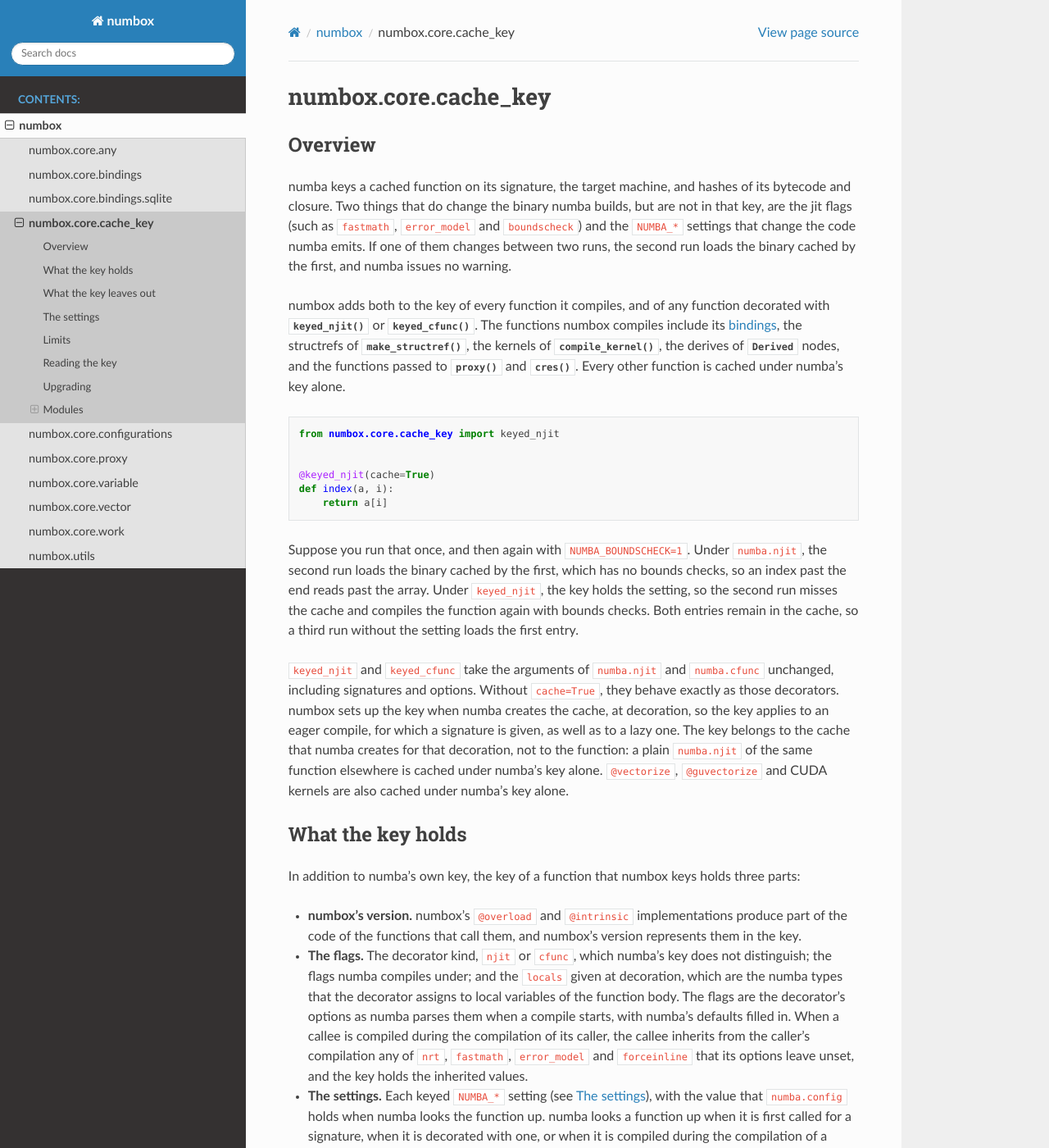
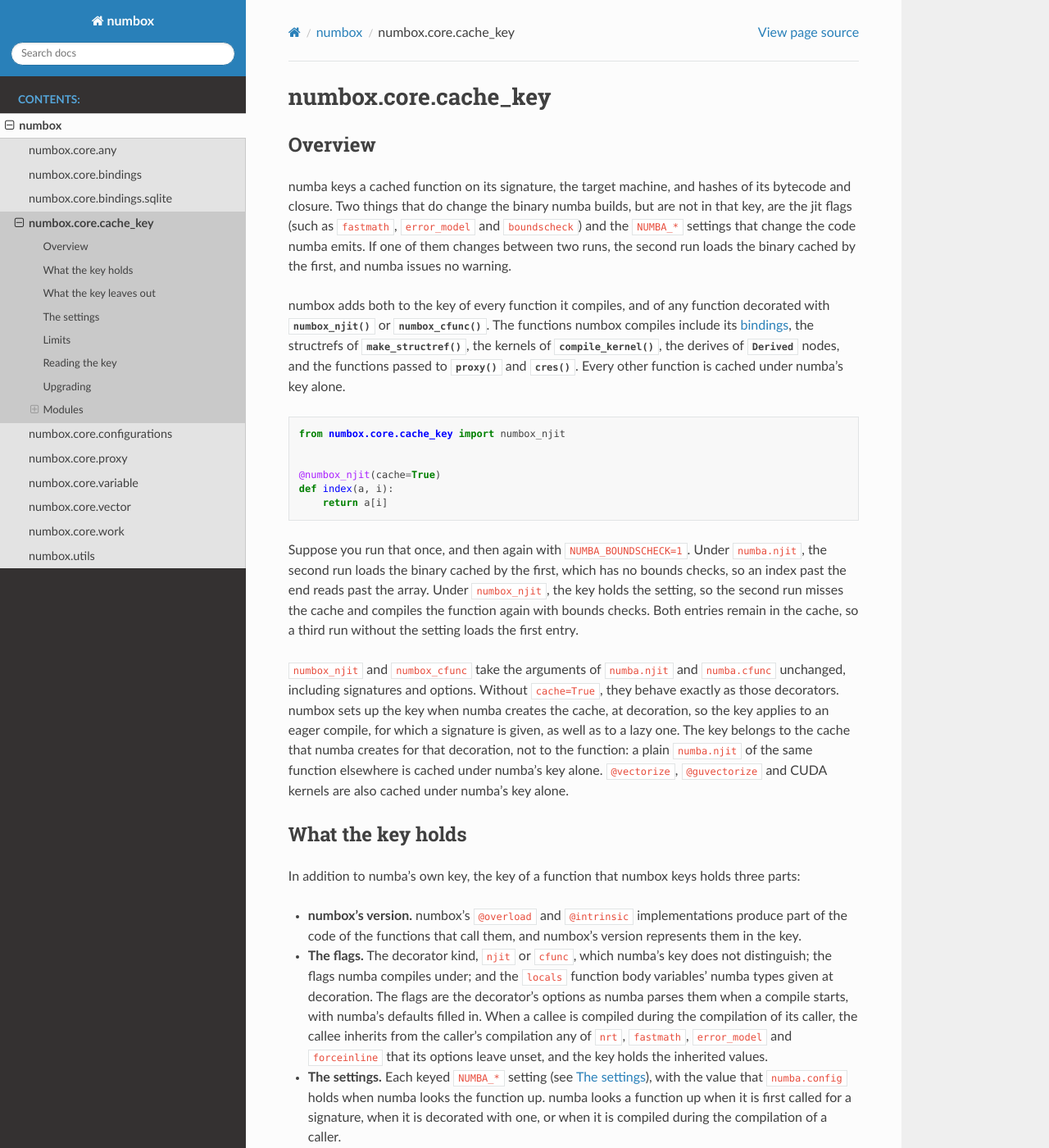
Before and after one commit to Goykhman/numbox, a Sphinx documentation site: the page built from docs/numbox.core.cache_key.rst, in a window 1280 px wide and 1400 px high. Shown: the whole window at 82% size. Built offline with Sphinx 7.4.7 and the Read the Docs theme 3.1.0, drawn with Linux system fonts in a browser that asks for light colours; some of the changed text lies outside the part shown.

Commit message:
Rename keyed_njit and keyed_cfunc to numbox_njit and numbox_cfunc
numba's njit keys its cache too, on fewer parts, so the old names did not
say what sets these decorators apart. The flags item of the docs page now
describes the locals as the function body variables' numba types given at
decoration.

```diff
--- a/docs/numbox.core.cache_key.rst
+++ b/docs/numbox.core.cache_key.rst
@@ -10,7 +10,7 @@
 changes between two runs, the second run loads the binary cached by the first, and numba issues no warning.
 
 numbox adds both to the key of every function it compiles, and of any function decorated with
-:func:`~numbox.core.cache_key.keyed_njit` or :func:`~numbox.core.cache_key.keyed_cfunc`. The functions numbox
+:func:`~numbox.core.cache_key.numbox_njit` or :func:`~numbox.core.cache_key.numbox_cfunc`. The functions numbox
 compiles include its :doc:`bindings <numbox.core.bindings>`, the structrefs of
 :func:`~numbox.utils.highlevel.make_structref`, the kernels of
 :func:`~numbox.core.variable.compile_kernel.compile_kernel`, the derives of :class:`~numbox.core.work.builder.Derived`
@@ -19,19 +19,19 @@
 
 .. code-block:: python
 
-    from numbox.core.cache_key import keyed_njit
+    from numbox.core.cache_key import numbox_njit
 
 
-    @keyed_njit(cache=True)
+    @numbox_njit(cache=True)
     def index(a, i):
         return a[i]
 
 Suppose you run that once, and then again with ``NUMBA_BOUNDSCHECK=1``. Under ``numba.njit``, the second run loads
 the binary cached by the first, which has no bounds checks, so an index past the end reads past the array. Under
-``keyed_njit``, the key holds the setting, so the second run misses the cache and compiles the function again with
+``numbox_njit``, the key holds the setting, so the second run misses the cache and compiles the function again with
 bounds checks. Both entries remain in the cache, so a third run without the setting loads the first entry.
 
-``keyed_njit`` and ``keyed_cfunc`` take the arguments of ``numba.njit`` and ``numba.cfunc`` unchanged, including
+``numbox_njit`` and ``numbox_cfunc`` take the arguments of ``numba.njit`` and ``numba.cfunc`` unchanged, including
 signatures and options. Without ``cache=True``, they behave exactly as those decorators. numbox sets up the key when
 numba creates the cache, at decoration, so the key applies to an eager compile, for which a signature is given, as
 well as to a lazy one. The key belongs to the cache that numba creates for that decoration, not to the function: a
@@ -46,11 +46,11 @@
 - **numbox's version.** numbox's ``@overload`` and ``@intrinsic`` implementations produce part of the code of the
   functions that call them, and numbox's version represents them in the key.
 - **The flags.** The decorator kind, ``njit`` or ``cfunc``, which numba's key does not distinguish; the flags numba
-  compiles under; and the ``locals`` given at decoration, which are the numba types that the decorator assigns to
-  local variables of the function body. The flags are the decorator's options as numba parses them when a compile
-  starts, with numba's defaults filled in. When a callee is compiled during the compilation of its caller, the callee
-  inherits from the caller's compilation any of ``nrt``, ``fastmath``, ``error_model`` and ``forceinline`` that its
-  options leave unset, and the key holds the inherited values.
+  compiles under; and the ``locals`` function body variables' numba types given at decoration. The flags are the
+  decorator's options as numba parses them when a compile starts, with numba's defaults filled in. When a callee is
+  compiled during the compilation of its caller, the callee inherits from the caller's compilation any of ``nrt``,
+  ``fastmath``, ``error_model`` and ``forceinline`` that its options leave unset, and the key holds the inherited
+  values.
 - **The settings.** Each keyed ``NUMBA_*`` setting (see `The settings`_), with the value that ``numba.config`` holds
   when numba looks the function up. numba looks a function up when it is first called for a signature, when it is
   decorated with one, or when it is compiled during the compilation of a caller.
@@ -67,10 +67,10 @@
 .. code-block:: python
 
     import settings
-    from numbox.core.cache_key import keyed_njit
+    from numbox.core.cache_key import numbox_njit
 
 
-    @keyed_njit(cache=True)
+    @numbox_njit(cache=True)
     def scaled(x, scale):
         return x * scale
 
@@ -151,7 +151,7 @@
   - a numba type in ``locals`` that numba names after an object's address, as it names any type that holds a
     jitclass.
 - **numbox installs its key once per process.** If you remove numbox's modules from ``sys.modules`` and import them
-  again, then numba's key will be used in ``keyed_njit``, ``keyed_cfunc``, ``@cres`` and ``@proxy``. numbox's key will
+  again, then numba's key will be used in ``numbox_njit``, ``numbox_cfunc``, ``@cres`` and ``@proxy``. numbox's key will
   not be used. However, ``importlib.reload`` keeps numbox's key.
 - **Saves from several processes at once.** numba's cache save does not acquire a lock (`numba issue 10862
   <https://github.com/numba/numba/issues/10862>`_). Two processes that save new entries for the same function at the
@@ -170,10 +170,10 @@
 
 .. code-block:: python
 
-    from numbox.core.cache_key import explain_cache_key, keyed_njit
+    from numbox.core.cache_key import explain_cache_key, numbox_njit
 
 
-    @keyed_njit(cache=True, fastmath=True)
+    @numbox_njit(cache=True, fastmath=True)
     def scaled(x):
         return x * 2.0
 
```
Also changed, not shown: README.md (+1 -1 lines), 3 other files.
